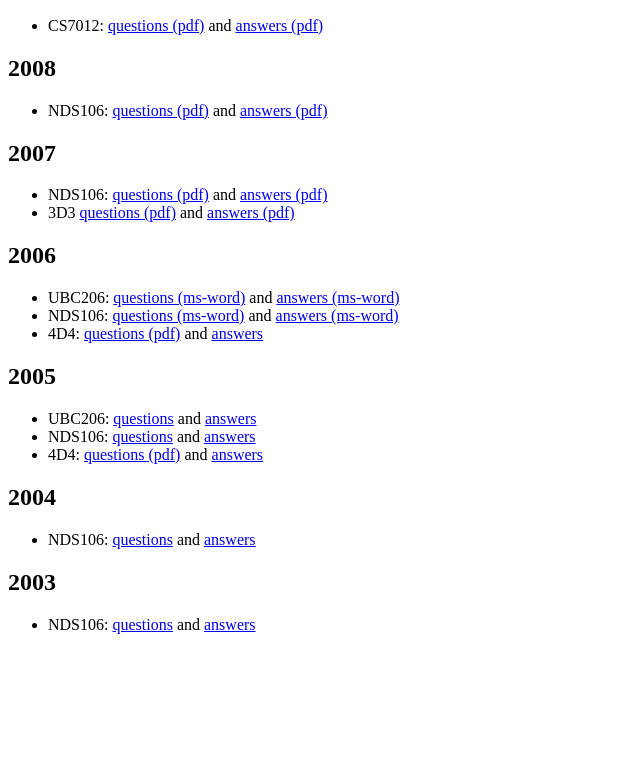
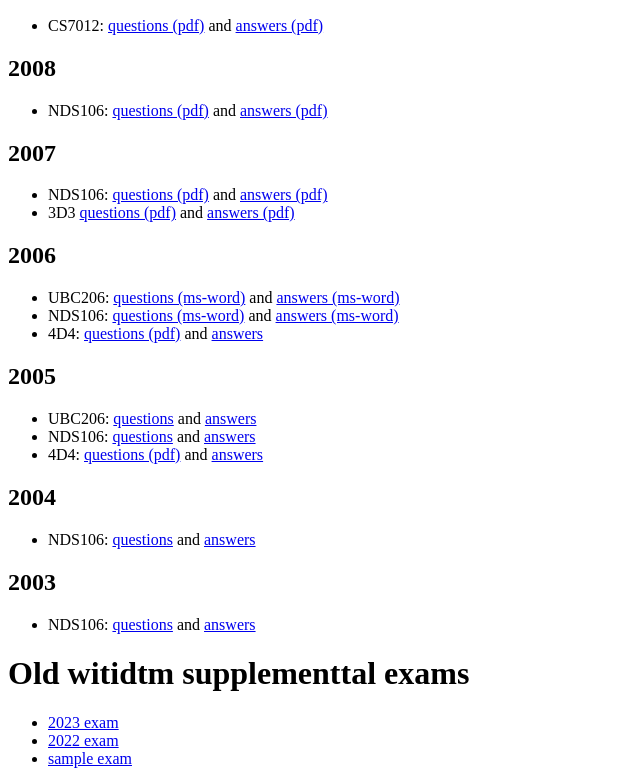
Before and after one commit to sftcd/old-exams, a plain HTML site: page index.html in a window 1280 px wide. Shown: the part 1375-2159 px from the top of the page, without its empty margins (0-640 px from the left). Before the commit the page ends 2025 px from the top, so only its background shows below. Drawn offline with Linux system fonts and the light colour scheme.

Commit message:
added witidtm

```diff
--- a/index.html
+++ b/index.html
@@ -10,8 +10,7 @@
 </head>
 
 <body>
-<h1>Old exams with answers/marking shceme</h1>
-
+<h1 id="secpriv">Old security and privacy exams with answers/marking shceme</h1>
 
     <p>
         The links below are for security/privacy exams I've set over the years.
@@ -185,6 +184,14 @@
     href="answers-2003.html">answers</a></li>
 </ul>
 
+<h1 id="teu00311">Old witidtm supplementtal exams</h1>
+
+<ul>
+    <li><a href="witidtm-supp-2023.pdf">2023 exam</a></li>
+    <li><a href="witidtm-supp-2022.pdf">2022 exam</a></li>
+    <li><a href="witidtm-sample-2022.pdf">sample exam</a></li>
+</ul>
+
 <p></p>
 </body>
 </html>
```
Also changed, not shown: 3 other files.
